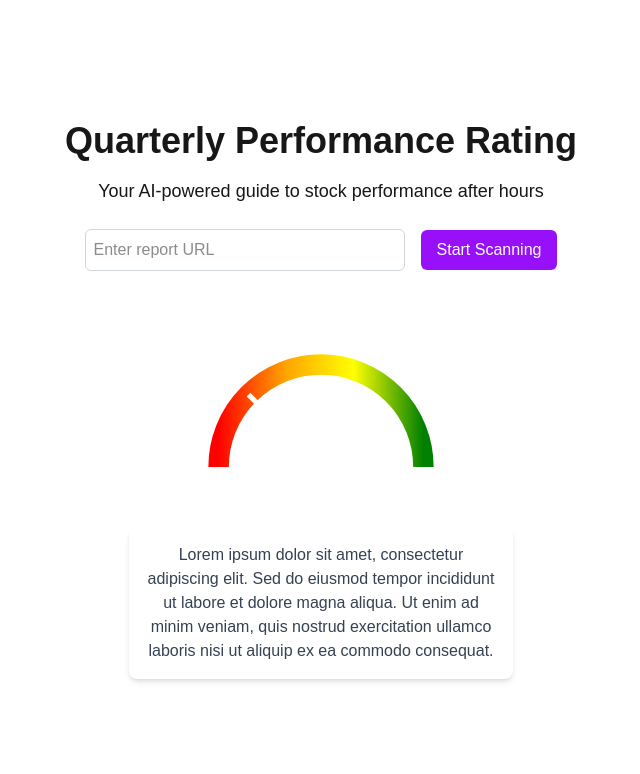
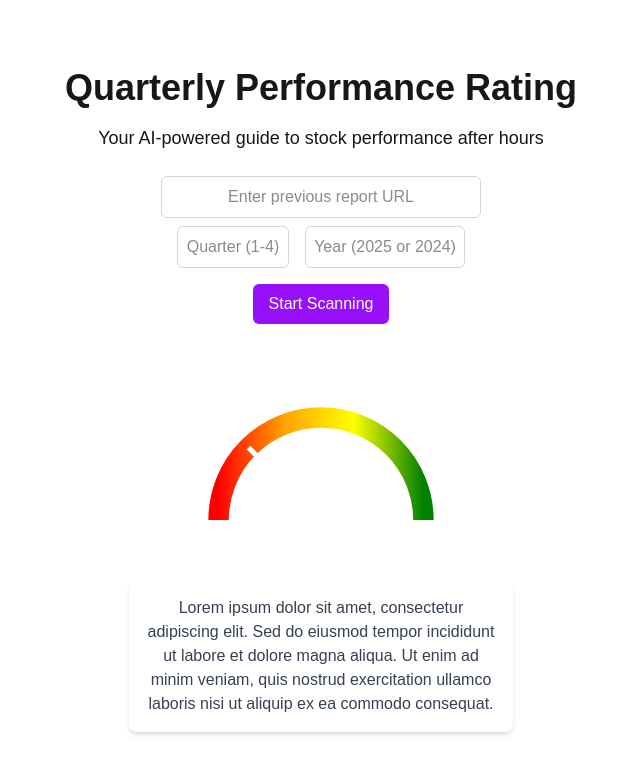
Before and after one commit to jcaru614/afterHoursIQ, a Next.js app: page / in a window 1280 px wide. Shown: the top 774 px of the page, without its empty margins (319-959 px from the left). Built offline with nearby package versions, Linux system fonts and the light colour scheme.

Commit message:
url modifier

```diff
--- a/src/pages/api/trigger/fetchReport.ts
+++ b/src/pages/api/trigger/fetchReport.ts
@@ -1,36 +1,47 @@
 import { NextApiRequest, NextApiResponse } from 'next';
 import axios from 'axios';
-import { OpenAI } from 'openai';
-
-const openai = new OpenAI({
-	apiKey: process.env.OPENAI_API_KEY,
-});
 
 const fetchReport = async (req: NextApiRequest, res: NextApiResponse) => {
-	const { url } = req.body;
+	if (req.method !== 'POST') {
+		return res.status(405).json({ error: 'Method Not Allowed' });
+	}
+
+	const { quarter, year, url } = req.body;
 
 	if (!url) {
 		return res.status(400).json({ error: 'URL is required' });
 	}
 
+	const quarterMap: { [key: number]: string } = {
+		1: 'first',
+		2: 'second',
+		3: 'third',
+		4: 'fourth',
+	};
+
+	if (!quarterMap[quarter]) {
+		return res.status(400).json({ error: 'Invalid quarter. It should be between 1 and 4.' });
+	}
+
+	console.log('Original URL:', url);
+
+	let modifiedUrl = url.replace(/(first|second|third|fourth)/, quarterMap[quarter]);
+	modifiedUrl = modifiedUrl.replace(/\d{4}/, year);
+
+	console.log('Modified URL:', modifiedUrl);
+
 	try {
-		const response = await axios.get(url);
-		const textContent = response.data;
-
-		const openaiResponse = await openai.chat.completions.create({
-			messages: [
-				{
-					role: 'user',
-					content: `Summarize this text: ${textContent}`,
-				},
-			],
-			model: 'gpt-3.5-turbo',
+		const diffbotResponse = await axios.get(`https://api.diffbot.com/v3/article`, {
+			params: {
+				token: process.env.DIFFBOT_API_KEY,
+				url: modifiedUrl,
+			},
 		});
-
-		return res.status(200).json({ summary: openaiResponse.choices[0].message.content });
+		console.log('text ', diffbotResponse.data.objects[0].text);
+		return res.status(200).json({ data: diffbotResponse.data.objects[0].text });
 	} catch (error) {
-		console.error('Error fetching report:', error);
-		return res.status(500).json({ error: 'An error occurred while processing the request' });
+		console.error('Error fetching article from Diffbot:', error);
+		return res.status(500).json({ error: 'Failed to fetch the article from Diffbot' });
 	}
 };
 
--- a/src/pages/index.tsx
+++ b/src/pages/index.tsx
@@ -1,22 +1,70 @@
 import { useState } from 'react';
 import { RatingMeter, ReportSummary } from '@/components';
+import axios from 'axios';
 
 export default function Home() {
 	const [url, setUrl] = useState('');
+	const [quarter, setQuarter] = useState('');
+	const [year, setYear] = useState('');
 	const [isScanning, setIsScanning] = useState(false);
+	const [quarterError, setQuarterError] = useState('');
+	const [yearError, setYearError] = useState('');
+
+	const currentYear = new Date().getFullYear();
+	const validYears = [currentYear, currentYear - 1].map(String);
 
 	const handleUrlChange = (e: React.ChangeEvent<HTMLInputElement>) => {
 		setUrl(e.target.value);
 	};
 
-	const handleStartScanning = () => {
-		if (url) {
-			setIsScanning(true);
-			setTimeout(() => {
-				setIsScanning(false);
-			}, 5000);
+	const handleQuarterChange = (e: React.ChangeEvent<HTMLInputElement>) => {
+		const value = e.target.value;
+		if (/^[1-4]?$/.test(value)) {
+			setQuarter(value);
+			setQuarterError('');
 		} else {
+			setQuarterError('Quarter must be between 1 and 4');
+		}
+	};
+
+	const handleYearChange = (e: React.ChangeEvent<HTMLInputElement>) => {
+		const value = e.target.value;
+		if (/^\d{0,4}$/.test(value)) {
+			setYear(value);
+			if (value.length === 4 && !validYears.includes(value)) {
+				setYearError(`Year must be ${currentYear} or ${currentYear - 1}`);
+			} else {
+				setYearError('');
+			}
+		}
+	};
+
+	const handleStartScanning = async () => {
+		if (!url) {
 			alert('Please enter a valid URL');
+			return;
+		}
+		if (!quarter || !year) {
+			alert('Please enter a valid quarter and year');
+			return;
+		}
+		if (quarterError || yearError) {
+			alert('Please fix the errors before proceeding');
+			return;
+		}
+
+		setIsScanning(true);
+		try {
+			const response = await axios.post('/api/trigger/fetchReport', {
+				url,
+				quarter,
+				year,
+			});
+			console.log('Report fetched:', response.data);
+		} catch (error) {
+			console.error('Error fetching the report:', error);
+		} finally {
+			setIsScanning(false);
 		}
 	};
 
@@ -27,16 +75,44 @@ export default function Home() {
 				<p className='text-lg text-white-600 mb-6'>
 					Your AI-powered guide to stock performance after hours
 				</p>
-				<div className='mb-4 flex items-center justify-center'>
+
+				<div className='mb-4 flex flex-col items-center'>
 					<input
 						type='url'
-						placeholder='Enter report URL'
-						className='p-2 rounded-md border border-gray-300 w-80'
+						placeholder='Enter previous report URL'
+						className='p-2 rounded-md border border-gray-300 w-80 mb-2 text-center'
 						value={url}
 						onChange={handleUrlChange}
 					/>
+
+					<div className='flex items-center space-x-4'>
+						<div>
+							<input
+								type='text'
+								placeholder='Quarter (1-4)'
+								className='p-2 rounded-md border border-gray-300 w-28 text-center'
+								value={quarter}
+								onChange={handleQuarterChange}
+								maxLength={1}
+							/>
+							{quarterError && <p className='text-red-500 text-sm'>{quarterError}</p>}
+						</div>
+
+						<div>
+							<input
+								type='text'
+								placeholder={`Year (${validYears.join(' or ')})`}
+								className='p-2 rounded-md border border-gray-300 w-40 text-center'
+								value={year}
+								onChange={handleYearChange}
+								maxLength={4}
+							/>
+							{yearError && <p className='text-red-500 text-sm'>{yearError}</p>}
+						</div>
+					</div>
+
 					<button
-						className='ml-4 bg-purple-600 text-white px-4 py-2 rounded-md'
+						className='mt-4 bg-purple-600 text-white px-4 py-2 rounded-md'
 						onClick={handleStartScanning}
 						disabled={isScanning}
 					>
```
